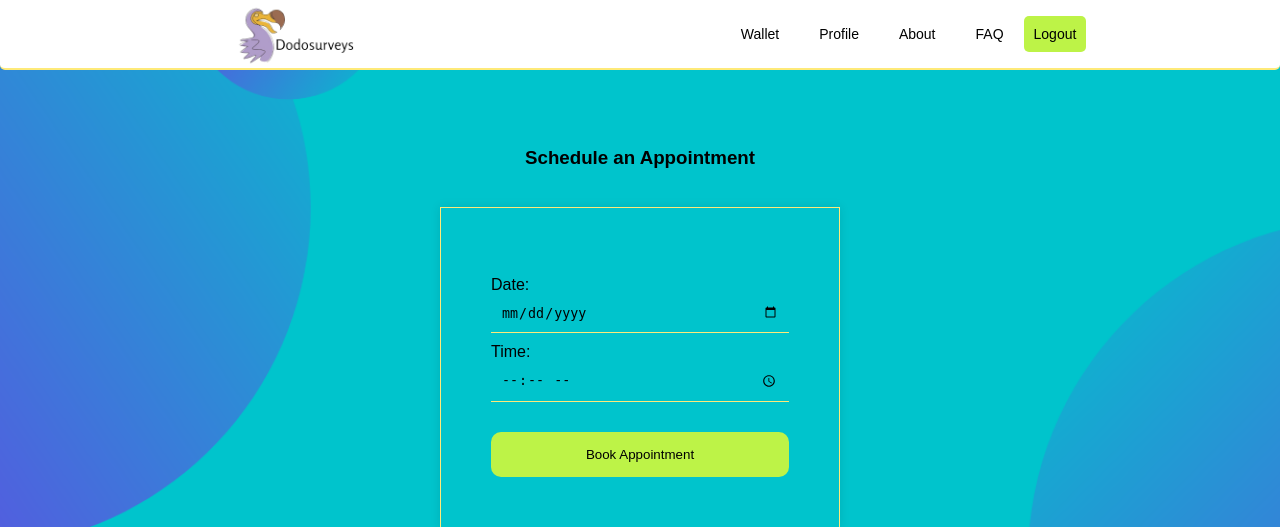
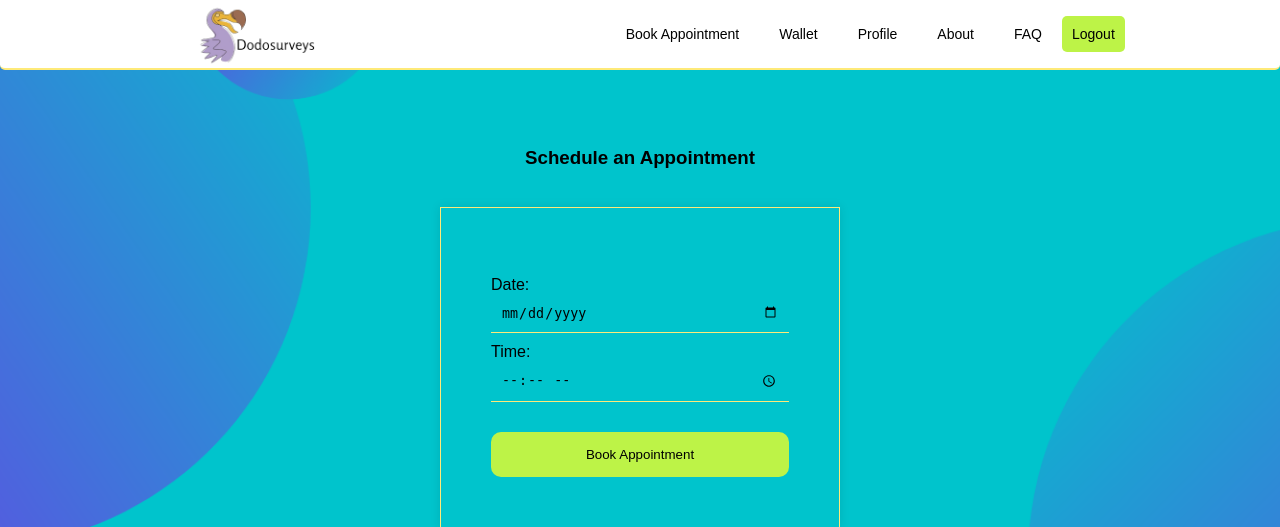
Before and after one commit to kelvin-kahuho/Dodosurveys, a Flask app: page /book_appointment in a window 1280 px wide. Shown: the top 527 px of the page. Run offline with Flask 3, Linux system fonts and the light colour scheme; the visitor is signed in with stand-in values (Sample User, id 1); some libraries are stand-ins or nearby versions.

Commit message:
Added Book Appointment in the nav bar

```diff
--- a/templates/main.html
+++ b/templates/main.html
@@ -18,6 +18,7 @@
             </a>
 
             <nav class="navbar">
+                <a href="{{ url_for('book_appointment') }}">Book Appointment</a>
                 <a href="{{ url_for('wallet')}}">Wallet</a>
                 <a href="{{ url_for('profile')}}">Profile</a>
                 <a href="{{ url_for('about')}}" target="_blank">About</a>
```
